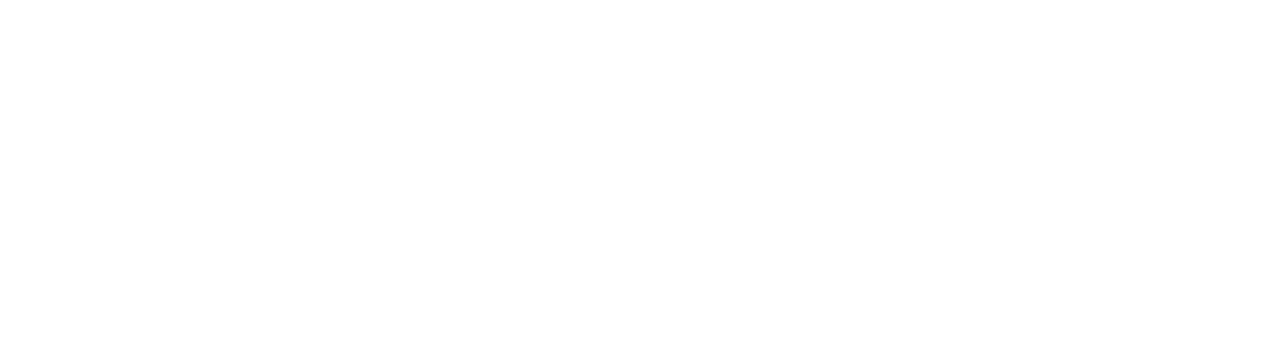
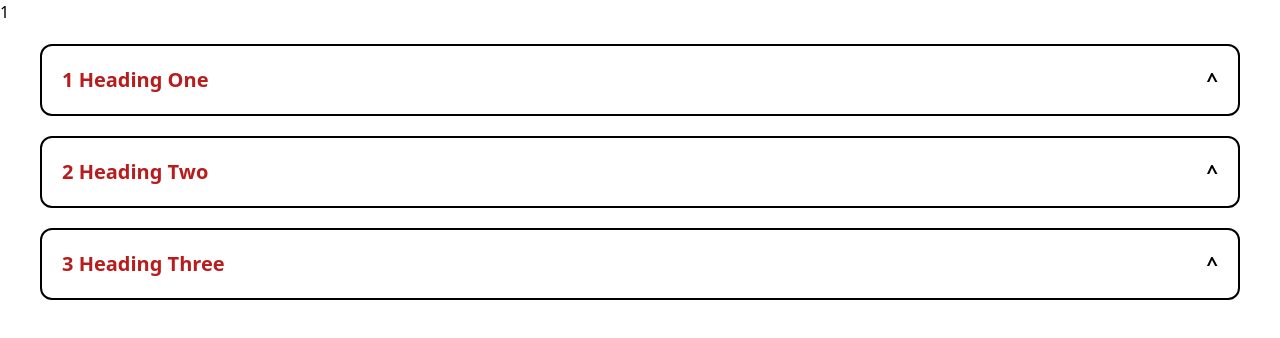
Before and after one commit to AnjaliChandaRC/react-class-syllabus-students, a React (Create React App) app: page /faq/1 in a window 1280 px wide. Before the commit this address had no page. Shown: the top 338 px of the page. Built offline with nearby package versions, Linux system fonts and the light colour scheme.

Commit message:
class on dynamic routing and useparams

```diff
--- a/src/App.js
+++ b/src/App.js
@@ -17,7 +17,7 @@ function App() {
           <Route path='/about' element={<HomeTwo />} />
           <Route path='/image' element={<ImageUpload />} />
           <Route path='/split' element={<TextReverseSplit />} />
-          <Route path='/faq' element={<CustomAccordion />} />
+          <Route path='/faq/:title' element={<CustomAccordion />} />
         </Routes>
       </BrowserRouter>
     </>
--- a/src/components/CustomAccordion.jsx
+++ b/src/components/CustomAccordion.jsx
@@ -1,13 +1,18 @@
 import React, { useState } from 'react'
 import { ACCORDION_LIST } from "../utils/Helper"
+import { useParams } from 'react-router-dom'
 
 const CustomAccordion = () => {
     const [value, setValue] = useState()
     const clickHandler = (index) => {
         setValue(value === index ? "" : index)
     }
+
+    const { title } = useParams()
+
     return (
         <>
+            {title ? <h2>{title}</h2> : "Text"}
             {ACCORDION_LIST.map((obj, index) => (
                 <div key={index} className={`${value === index ? "border-red-800" : "border-black"} mx-5 sm:mx-10 border-2 mt-5 rounded-xl p-5`}>
                     <div className='flex justify-between cursor-pointer' onClick={() => clickHandler(index)}>
--- a/src/components/TiltPractice.jsx
+++ b/src/components/TiltPractice.jsx
@@ -6,6 +6,7 @@ const TiltPractice = () => {
     return (
         <>
             <div className='w-[300px] h-[300px] mx-auto'>
+                <h2 className='text-3xl font-bold pt-10 pb-5 text-center'>Tilt JS</h2>
                 <Tilt>
                     <div style={{ height: '300px', width: '300px', backgroundColor: 'darkgreen' }}>
                         <h2 className='flex justify-center items-center'>React Parallax Tilt 👀</h2>
```
